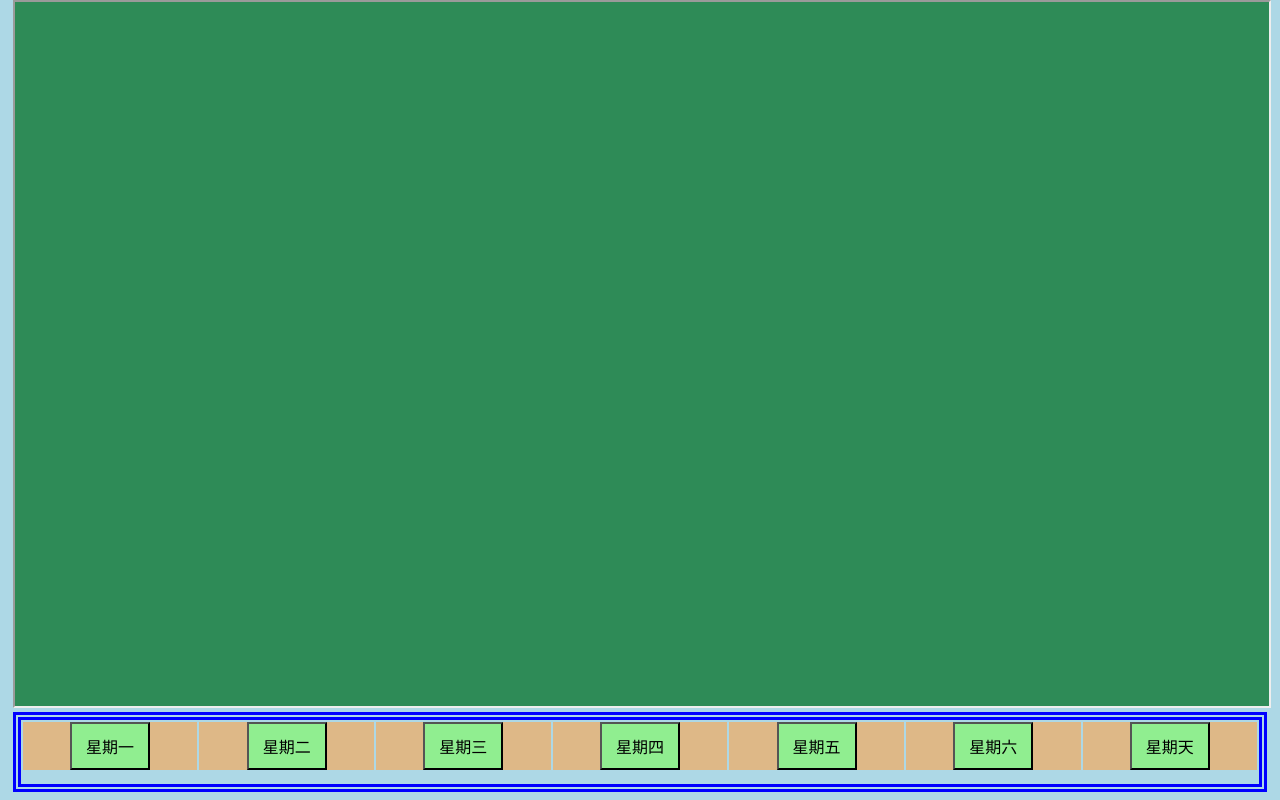
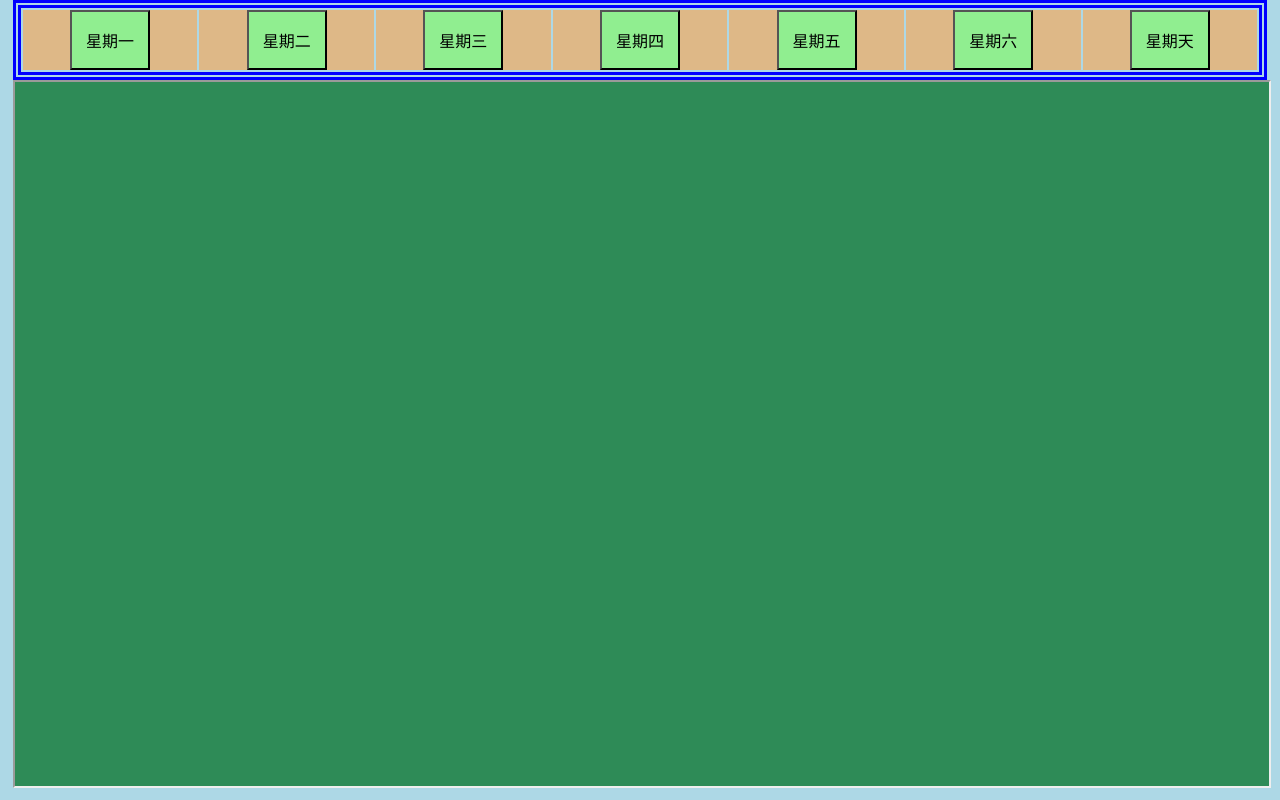
Before and after one commit to 2676583711/cn.zhou.workspace, a plain HTML site: page classes/course.html in a window 1280 px wide. Drawn offline with Linux system fonts and the light colour scheme.

Commit message:
2018-9-23-16.00

```diff
--- a/classes/course.html
+++ b/classes/course.html
@@ -52,6 +52,7 @@ html,body{
           width:100%;
           height:10%;
           padding: 0px;
+          table-layout: fixed;
         }
 
         td{
@@ -101,12 +102,9 @@ html,body{
                     <td>  <input id="button" type="button" value="星期六" onclick="show('six.html')"/></td>
                     <td> <input id="button" type="button" value="星期天" onclick="show('seven.html')"/></td>
                   </tr>
-                  <tr>
-                    <iframe id="myFrame" scrolling="auto"></iframe>
-
-                  </tr>
             </table>
 
+            <iframe id="myFrame" scrolling="auto"></iframe>
 
    </div>
 
```
